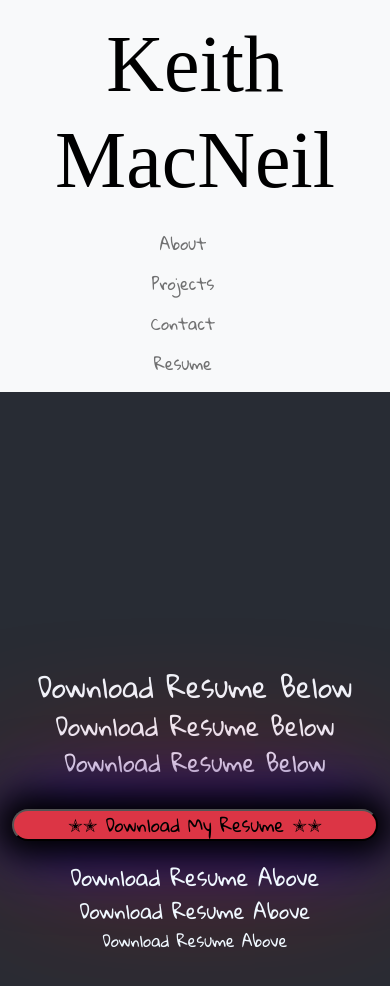
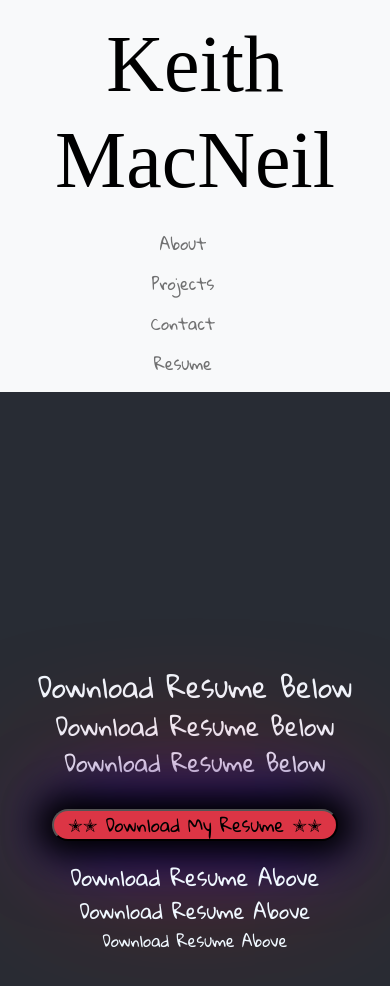
Before and after one commit to Kmac5000/React_Portfolio, a React (Create React App) app: page /resume in a window 390 px wide. Shown: the top 986 px of the page. Built offline with nearby package versions, Linux system fonts and the light colour scheme; a web font is replaced by a local one.

Commit message:
sizing for iphone

```diff
--- a/src/components/Resume.js
+++ b/src/components/Resume.js
@@ -9,7 +9,7 @@ function Resume() {
 
       <button className="resume-button my-4 rounded-pill bg-danger ">
         <a
-          className="text-decoration-none text-reset m-5"
+          className="text-decoration-none text-reset m-2"
           download="Resume_Keith2.pdf"
           target="_blank"
           href="/resume/Resume_Keith2.pdf"
```
